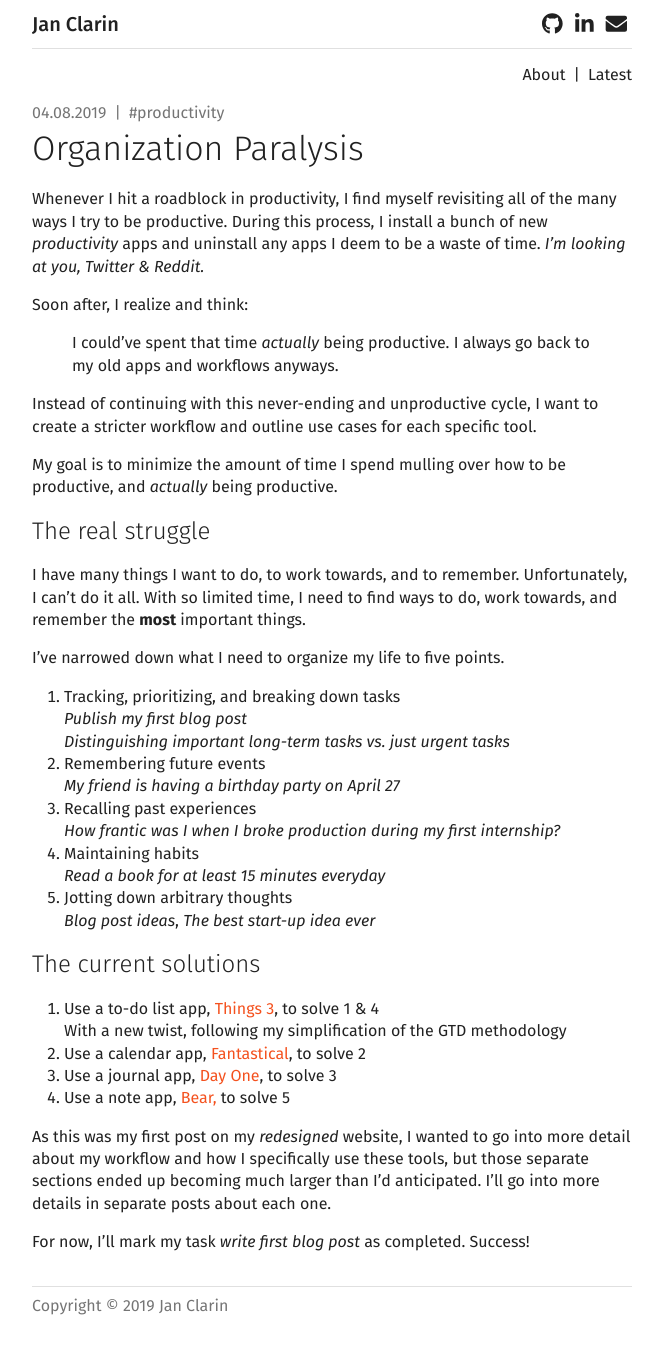
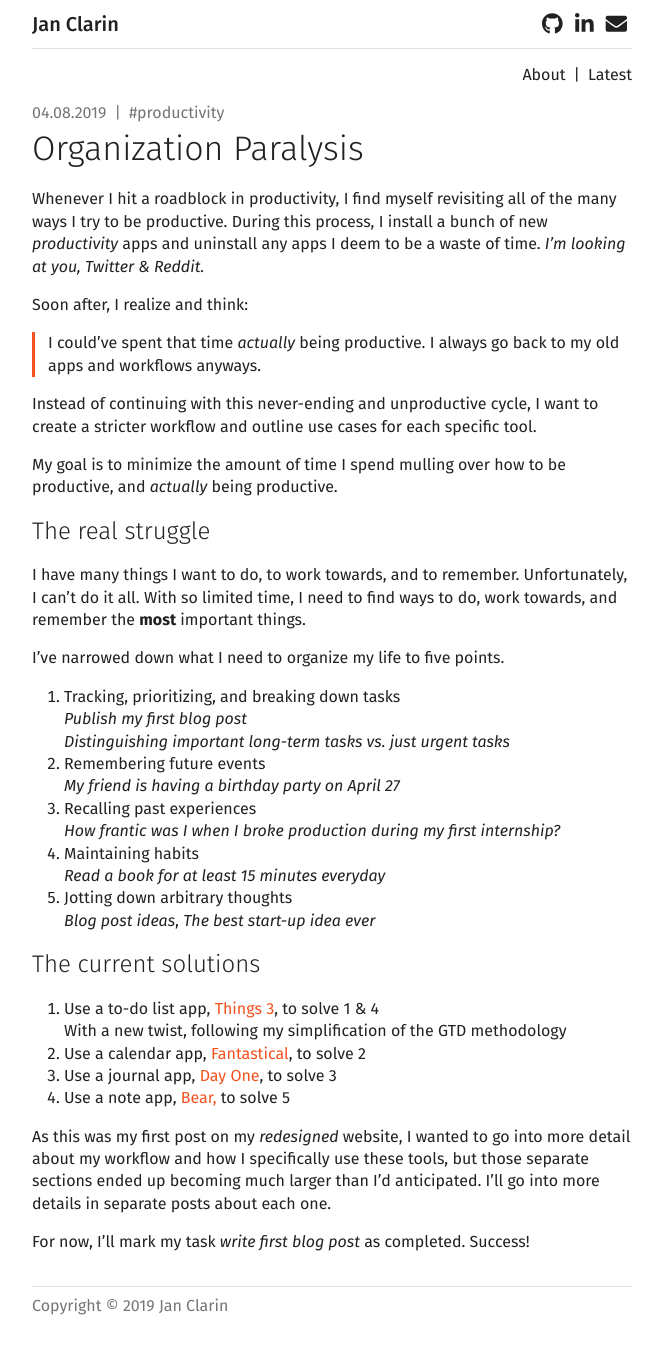
Before and after one commit to janclarin/janclarin.github.io, a Jekyll site: the page built from _posts/2019-04-08-organization-paralysis.md, in a window 1280 px wide. Shown: the whole page, without its empty margins (308-971 px from the left). Built offline with Jekyll 4.4.1, drawn with Linux system fonts in a browser that asks for light colours; nearby versions of some CDN libraries; comment, search, counter and statistics services are not loaded.

Commit message:
Style <blockquote> with border-left

```diff
--- a/_sass/main.scss
+++ b/_sass/main.scss
@@ -6,6 +6,7 @@ $gray-300: #e0e0e0;
 $gray-600: #757575;
 $gray-900: #212121;
 
+$border-color: $deep-orange-600;
 $divider-color: $gray-300;
 
 $link-color: $deep-orange-600;
@@ -29,6 +30,7 @@ $profile-image-size: 256px;
 $site-header-height: 48px;
 $social-icon-size: 32px;
 
+$border-width: 3px;
 $spacing-unit: 16px;
 
 @import "partials/base";
--- a/_sass/partials/_base.scss
+++ b/_sass/partials/_base.scss
@@ -25,3 +25,9 @@ ul {
 ol {
   padding-left: $spacing-unit * 2;
 }
+
+blockquote {
+  border-left: $border-width solid $border-color;
+  margin: $spacing-unit 0;
+  padding-left: $spacing-unit - $border-width;
+}
```
